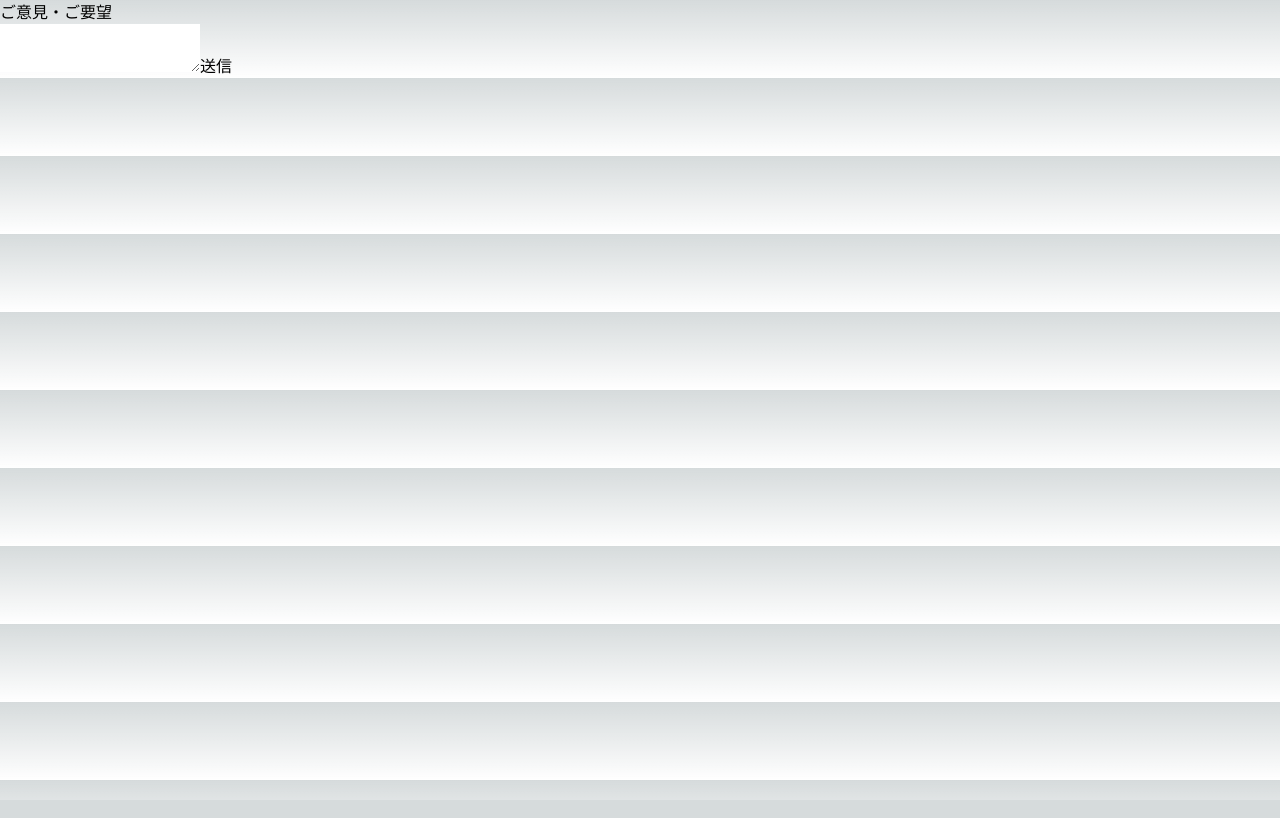
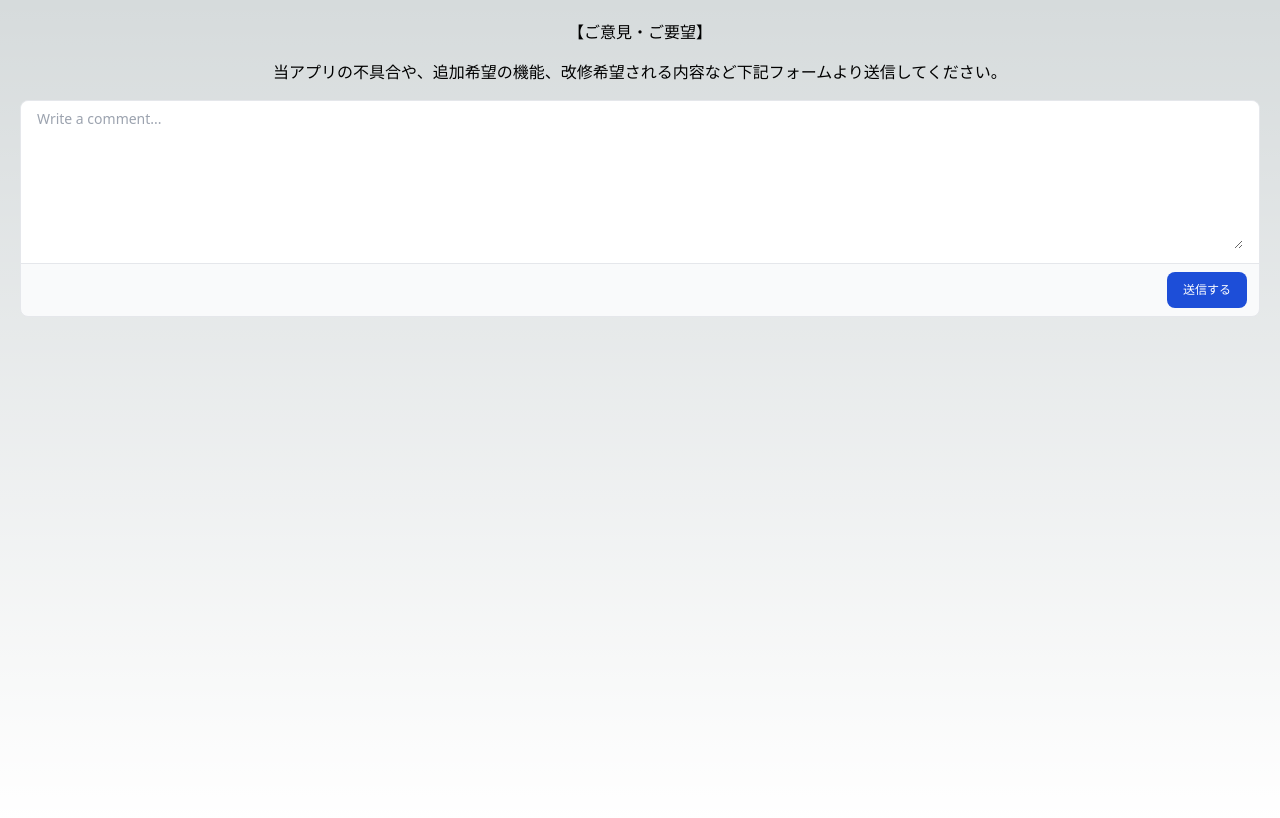
Before and after one commit to k-kazuma/alarmInfo, a Next.js app: page / in a window 1280 px wide. Built offline with nearby package versions, Linux system fonts and the light colour scheme.

Commit message:
レイアウト調整中

```diff
--- a/pages/index.tsx
+++ b/pages/index.tsx
@@ -3,20 +3,46 @@ import { Inter } from "next/font/google";
 
 const inter = Inter({ subsets: ["latin"] });
 
-const postAction = (e) => {
+const postAction = (e: any) => {
   e.preventDefault();
   console.log("hi");
 };
 
 export default function Home() {
   return (
-    <>
-      <h1>ご意見・ご要望</h1>
-      <form onSubmit={postAction}>
-        <textarea name="textarea"></textarea>
-        <button type="submit">送信</button>
+    <div className="h-screen">
+      <div className="text-center mt-5">
+        <h2>【ご意見・ご要望】</h2>
+        <p className="p-4">
+          当アプリの不具合や、追加希望の機能、改修希望される内容など下記フォームより送信してください。
+        </p>
+      </div>
+      <form
+        onSubmit={postAction}
+        className="w-screen flex items-center justify-center"
+      >
+        <div className=" w-screen ml-5 mr-5 border border-gray-200 rounded-lg bg-gray-50 dark:bg-gray-700 dark:border-gray-600">
+          <div className="px-4 py-2 bg-white rounded-t-lg dark:bg-gray-800">
+            <label className="sr-only">Your comment</label>
+            <textarea
+              id="comment"
+              rows={7}
+              className="w-full px-0 text-sm text-gray-900 bg-white border-0 dark:bg-gray-800 focus:ring-0 dark:text-white dark:placeholder-gray-400"
+              placeholder="Write a comment..."
+              required
+            ></textarea>
+          </div>
+          <div className="flex items-center px-3 py-2 border-t dark:border-gray-600">
+            <button
+              type="submit"
+              className=" mr-0 ml-auto inline-flex items-center py-2.5 px-4 text-xs font-medium text-center text-white bg-blue-700 rounded-lg focus:ring-4 focus:ring-blue-200 dark:focus:ring-blue-900 hover:bg-blue-800"
+            >
+              送信する
+            </button>
+          </div>
+        </div>
       </form>
-    </>
+    </div>
   );
 }
 
```
